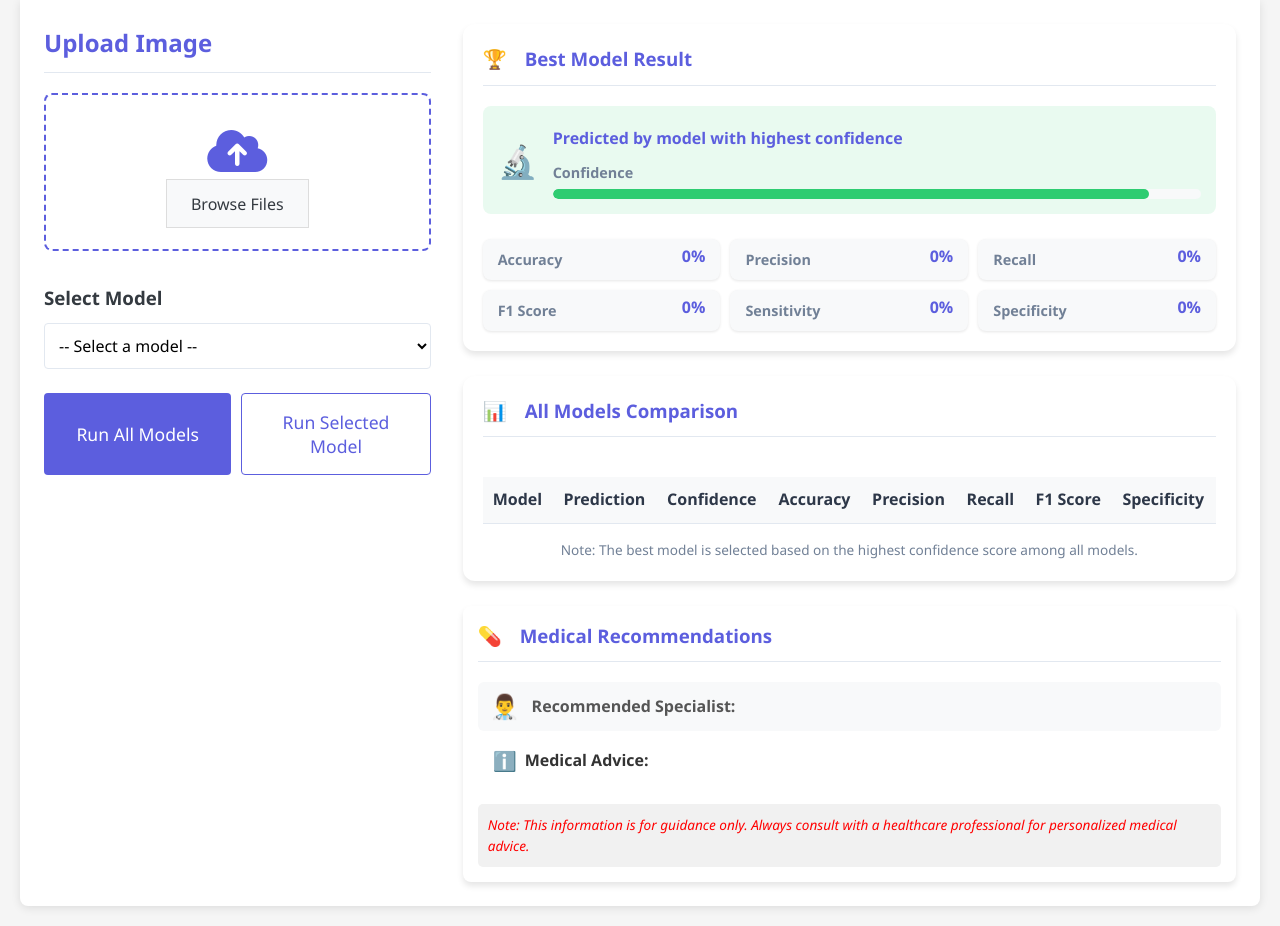
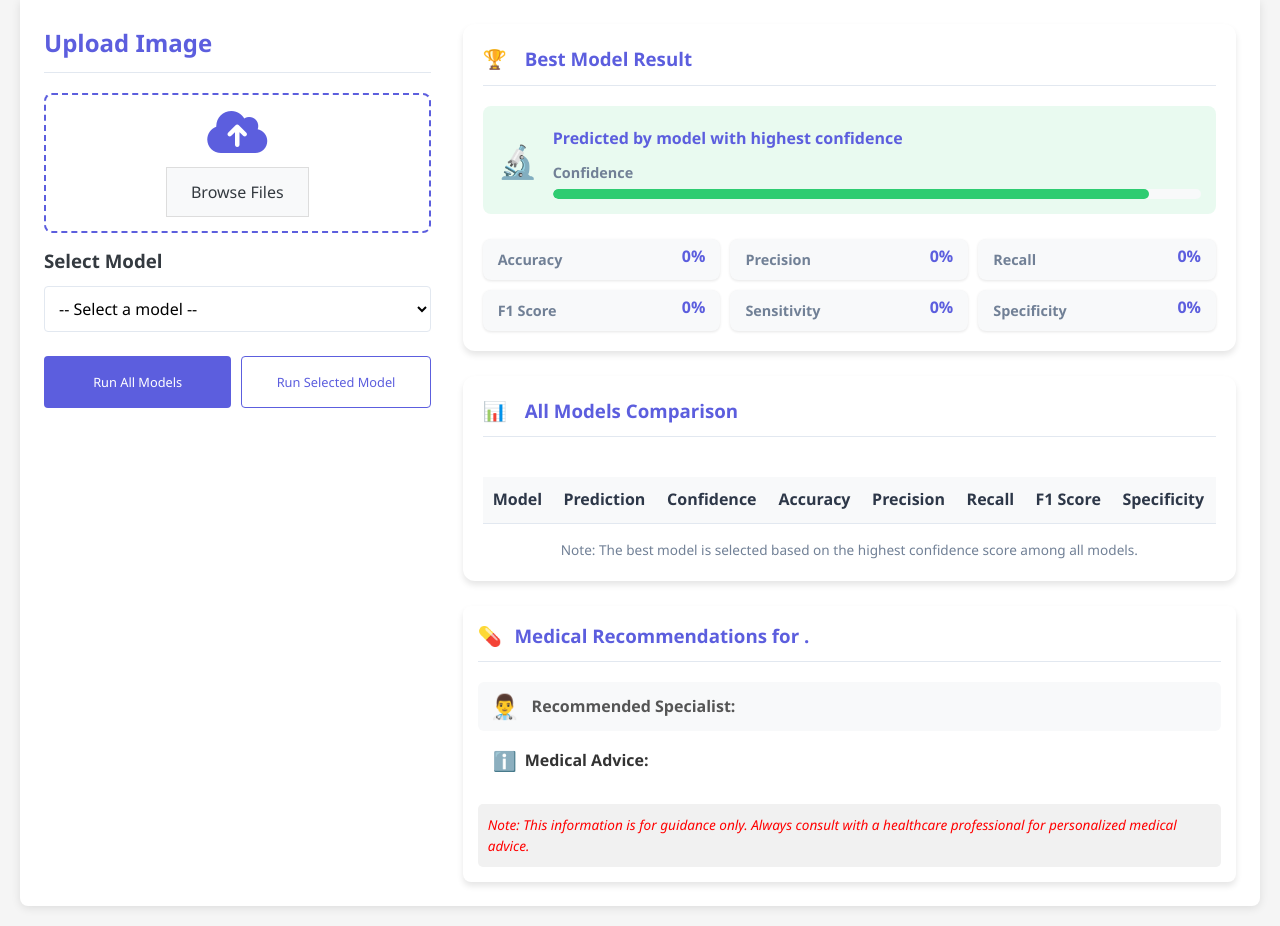
Before and after one commit to ratnaakter/Skin-Disease-Detection-System, a Django app: page / in a window 1280 px wide. Shown: the part 82-1008 px from the top of the page. Run offline with Django 5.2, Linux system fonts and the light colour scheme; lists and menus that the app fills with data are empty; parts of the project's set-up code (start-up, migrations or seed data) failed here and were passed over.

Commit message:
update ui

```diff
--- a/templates/index.html
+++ b/templates/index.html
@@ -104,8 +104,7 @@
             justify-content: center;
             border: 2px dashed var(--primary-color);
             border-radius: 8px;
-            padding: 2rem 1rem;
-            margin-bottom: 2rem;
+            padding: 0.8rem 1rem 1.6rem 1rem;
             cursor: pointer;
             width: 100%;
           }
@@ -117,7 +116,7 @@
           .upload-icon {
             font-size: 3rem;
             color: var(--primary-color);
-            margin-bottom: 1rem;
+            margin-bottom: 1.5rem;
           }
 
           .upload-text {
@@ -126,14 +125,14 @@
           }
 
           .preview-container {
-            margin: 1.5rem 0;
+            margin: 1rem 0rem 1rem 0rem;
             text-align: center;
             width: 100%;
           }
 
           .preview-image {
             max-width: 100%;
-            max-height: 300px;
+            max-height: 200px;
             border-radius: 8px;
             border: 1px solid #ddd;
           }
@@ -170,12 +169,12 @@
 
           .btn {
             display: inline-block;
-            padding: 1rem 2rem;
+            padding: 1rem 1rem;
             border: none;
             border-radius: 4px;
             cursor: pointer;
             font-weight: 500;
-            font-size: 1.1rem;
+            font-size: 0.8rem;
             text-align: center;
             text-decoration: none;
             width: 100%;
@@ -611,7 +610,7 @@
           }
 
           .model-selection {
-            margin: 1.5rem 0;
+            margin: 0.8rem 0rem 1.5rem 0rem;
             width: 100%;
           }
 
@@ -885,7 +884,6 @@
             box-shadow: var(--shadow);
             padding: 15px;
           }
-
           .recommendations-container {
             margin-top: 15px;
           }
@@ -1141,8 +1139,12 @@
 
                               <!-- Medical Recommendations Section -->
                               <div class="medical-recommendations-section">
-                                <h3 class="section-title"><i class="emoji-icon">💊</i> Medical Recommendations</h3>
-
+                                <h3 class="section-title">
+                                  <span>
+                                    <i class="emoji-icon">💊</i>
+                                    Medical Recommendations for <span style="font-size: 1.2rem; color:var(--primary-color)" class="diagnosis-name"></span>.
+                                  </span>
+                                </h3>
                                 <div class="recommendations-container">
                                   <div class="specialist-recommendation">
                                     <div class="specialist-icon">👨‍⚕️</div>
@@ -1381,7 +1383,7 @@
                 if (isSingleModel) {
                     singleModelBtn.prop('disabled', true).html('<i class="fa fa-spinner fa-spin"></i> Processing...');
                 } else {
-                    submitBtn.prop('disabled', true).html('<i class="fa fa-spinner fa-spin"></i> Analyzing...');
+                    submitBtn.prop('disabled', true).html('<i class="fa fa-spinner fa-spin"></i> Processing...');
                 }
 
                 const form = $('#image-upload-form')[0];
@@ -1488,9 +1490,10 @@
 
                         // Update the footnote for single model case
                         if (isSingleModel) {
-                            $('.footnote').text(`Note: Showing results for ${bestModelName} model only.`);
+                          $('.all-models-section').hide();
                         } else {
-                            $('.footnote').text('');
+                          $('.all-models-section').show();
+                          $('.footnote').text(`Note: Showing results for ${bestModelName} model only.`);
                         }
 
                         // Update preview image
@@ -1531,8 +1534,8 @@
 
             // Function to reset buttons to their original state
             function resetButtons(submitBtn, singleModelBtn) {
-                submitBtn.prop('disabled', false).html('Analyze Image');
-                singleModelBtn.prop('disabled', false).html('Test Selected Model');
+                submitBtn.prop('disabled', false).html('Run All Models');
+                singleModelBtn.prop('disabled', false).html('Run Selected Model');
             }
 
             // Form submission for all models
```
